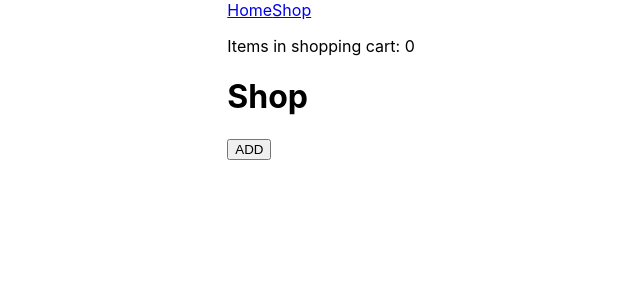
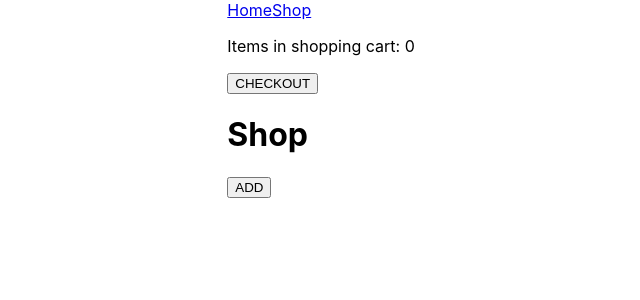
Before and after one commit to Konstanenonen/shopping-cart, a React (Create React App) app: page /shop in a window 1280 px wide. Shown: the top 300 px of the page, without its empty margins (319-959 px from the left). Built offline with nearby package versions, Linux system fonts and the light colour scheme.

Commit message:
Added checkout button to ShopCartBar

```diff
--- a/src/components/ShopCartBar.jsx
+++ b/src/components/ShopCartBar.jsx
@@ -5,6 +5,7 @@ function ShopCartBar({ itemsAmount }) {
   return (
     <div>
       <p>Items in shopping cart: {itemsAmount}</p>
+      <button type="button">CHECKOUT</button>
     </div>
   );
 }
```
